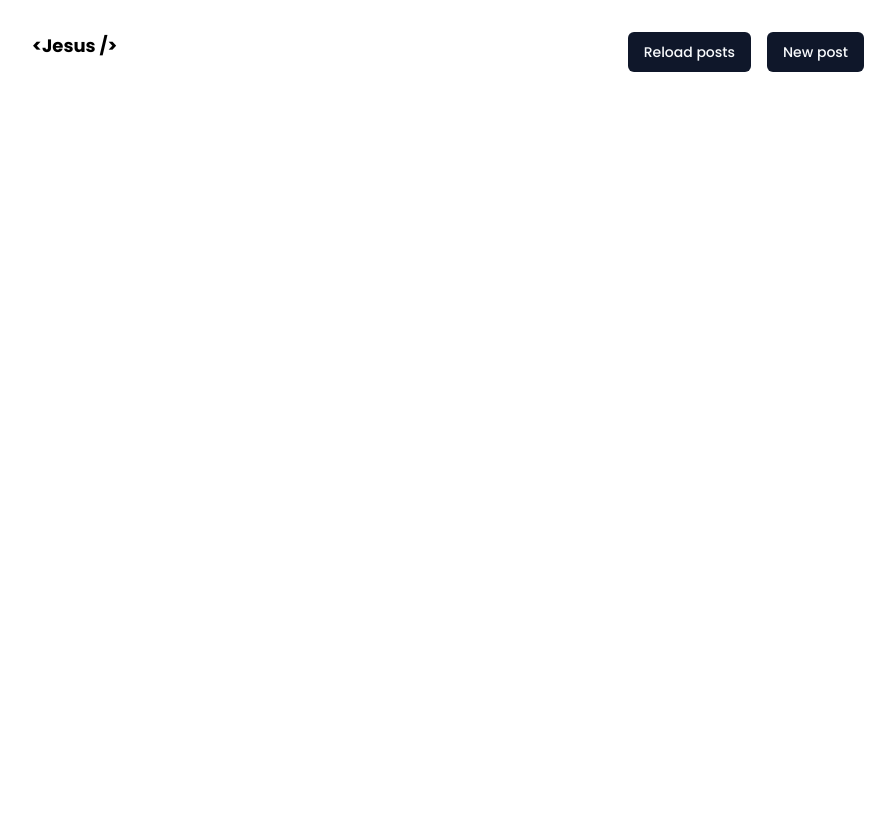
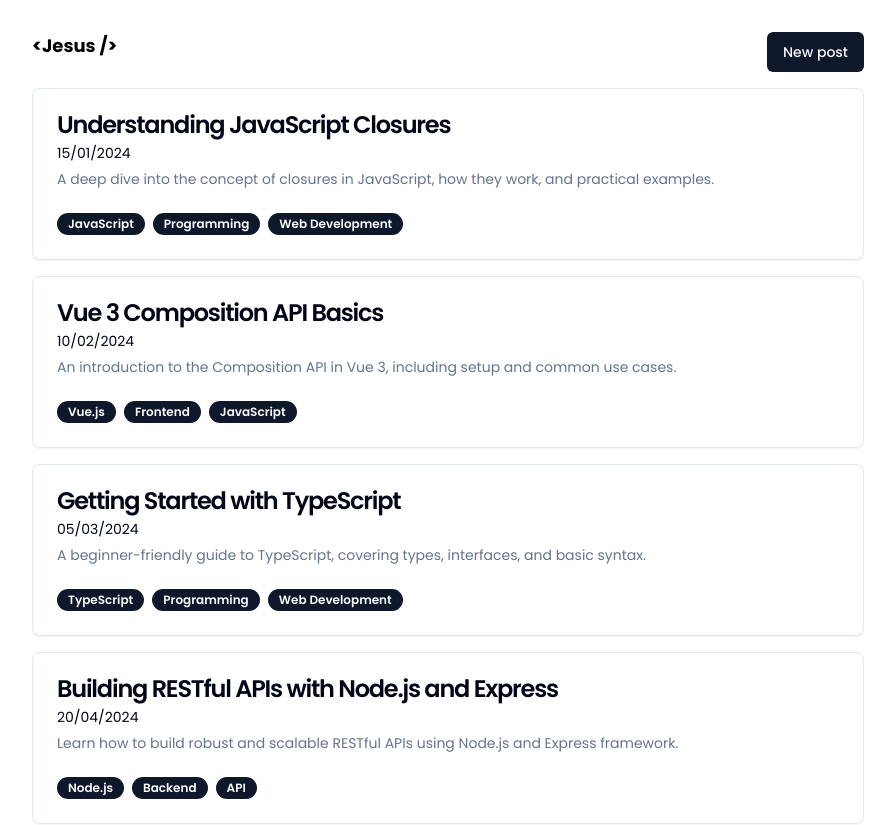
Before and after one commit to Whomy09/personal-portfolio, a Vue app: page /blog in a window 1280 px wide. Shown: the top 825 px of the page, without its empty margins (192-1087 px from the left). Before the commit the page ends 800 px from the top, so only its background shows below. Built offline with nearby package versions, Linux system fonts and the light colour scheme.

Commit message:
feat: post card

```diff
--- a/components.d.ts
+++ b/components.d.ts
@@ -8,6 +8,7 @@ export {}
 declare module 'vue' {
   export interface GlobalComponents {
     AboutMe: typeof import('./src/components/AboutMe.vue')['default']
+    Badge: typeof import('./src/components/ui/badge/Badge.vue')['default']
     Button: typeof import('./src/components/ui/button/Button.vue')['default']
     Card: typeof import('./src/components/ui/card/Card.vue')['default']
     CardContent: typeof import('./src/components/ui/card/CardContent.vue')['default']
@@ -32,6 +33,7 @@ declare module 'vue' {
     Footer: typeof import('./src/components/Footer.vue')['default']
     Navbar: typeof import('./src/components/Navbar.vue')['default']
     NavbarBlog: typeof import('./src/components/NavbarBlog.vue')['default']
+    PostCard: typeof import('./src/components/PostCard.vue')['default']
     ProjectCard: typeof import('./src/components/section-projects/ProjectCard.vue')['default']
     Projects: typeof import('./src/components/section-projects/Projects.vue')['default']
     RouterLink: typeof import('vue-router')['RouterLink']
--- a/package.json
+++ b/package.json
@@ -11,11 +11,12 @@
   "dependencies": {
     "class-variance-authority": "^0.7.0",
     "clsx": "^2.0.0",
+    "dayjs": "^1.11.12",
     "lucide-vue-next": "^0.294.0",
     "radix-vue": "^1.2.4",
     "tailwind-merge": "^2.1.0",
     "tailwindcss-animate": "^1.0.7",
-    "vue": "^3.3.8",
+    "vue": "^3.4.35",
     "vue-router": "^4.2.5"
   },
   "devDependencies": {
--- /dev/null
+++ b/src/components/PostCard.vue
@@ -0,0 +1,27 @@
+<script lang="ts" setup>
+import { Post } from "@/types/post";
+import { dateFormat } from "@/helpers";
+
+defineProps<{
+  post: Post;
+}>();
+</script>
+
+<template>
+  <div>
+    <Card
+      class="hover:cursor-pointer transform transition-transform duration-500 hover:scale-105"
+    >
+      <CardHeader>
+        <CardTitle>{{ post.title }}</CardTitle>
+        <span class="text-sm">{{ dateFormat(post.createdAt) }}</span>
+        <CardDescription>{{ post.description }}</CardDescription>
+      </CardHeader>
+      <CardFooter class="flex gap-2">
+        <Badge v-for="category in post.categories" :key="category">
+          {{ category }}
+        </Badge>
+      </CardFooter>
+    </Card>
+  </div>
+</template>
--- /dev/null
+++ b/src/components/ui/badge/Badge.vue
@@ -0,0 +1,16 @@
+<script setup lang="ts">
+import type { HTMLAttributes } from 'vue'
+import { type BadgeVariants, badgeVariants } from '.'
+import { cn } from '@/lib/utils'
+
+const props = defineProps<{
+  variant?: BadgeVariants['variant']
+  class?: HTMLAttributes['class']
+}>()
+</script>
+
+<template>
+  <div :class="cn(badgeVariants({ variant }), props.class)">
+    <slot />
+  </div>
+</template>
--- /dev/null
+++ b/src/components/ui/badge/index.ts
@@ -0,0 +1,25 @@
+import { type VariantProps, cva } from 'class-variance-authority'
+
+export { default as Badge } from './Badge.vue'
+
+export const badgeVariants = cva(
+  'inline-flex items-center rounded-full border border-slate-200 px-2.5 py-0.5 text-xs font-semibold transition-colors focus:outline-none focus:ring-2 focus:ring-slate-950 focus:ring-offset-2 dark:border-slate-800 dark:focus:ring-slate-300',
+  {
+    variants: {
+      variant: {
+        default:
+          'border-transparent bg-slate-900 text-slate-50 hover:bg-slate-900/80 dark:bg-slate-50 dark:text-slate-900 dark:hover:bg-slate-50/80',
+        secondary:
+          'border-transparent bg-slate-100 text-slate-900 hover:bg-slate-100/80 dark:bg-slate-800 dark:text-slate-50 dark:hover:bg-slate-800/80',
+        destructive:
+          'border-transparent bg-red-500 text-slate-50 hover:bg-red-500/80 dark:bg-red-900 dark:text-slate-50 dark:hover:bg-red-900/80',
+        outline: 'text-slate-950 dark:text-slate-50',
+      },
+    },
+    defaultVariants: {
+      variant: 'default',
+    },
+  },
+)
+
+export type BadgeVariants = VariantProps<typeof badgeVariants>
--- /dev/null
+++ b/src/helpers/index.ts
@@ -0,0 +1,6 @@
+import dayjs from "dayjs";
+
+export function dateFormat(date: string) {
+  if (!date) return "";
+  return dayjs(date).format("DD/MM/YYYY");
+}
--- a/src/pages/BlogPage.vue
+++ b/src/pages/BlogPage.vue
@@ -1,3 +1,50 @@
+<script setup lang="ts">
+import { Post } from "@/types/post";
+
+const posts: Post[] = [
+  {
+    id: "1",
+    title: "Understanding JavaScript Closures",
+    createdAt: new Date("2024-01-15T10:30:00Z").toISOString(),
+    description:
+      "A deep dive into the concept of closures in JavaScript, how they work, and practical examples.",
+    categories: ["JavaScript", "Programming", "Web Development"],
+  },
+  {
+    id: "2",
+    title: "Vue 3 Composition API Basics",
+    createdAt: new Date("2024-02-10T14:45:00Z").toISOString(),
+    description:
+      "An introduction to the Composition API in Vue 3, including setup and common use cases.",
+    categories: ["Vue.js", "Frontend", "JavaScript"],
+  },
+  {
+    id: "3",
+    title: "Getting Started with TypeScript",
+    createdAt: new Date("2024-03-05T09:00:00Z").toISOString(),
+    description:
+      "A beginner-friendly guide to TypeScript, covering types, interfaces, and basic syntax.",
+    categories: ["TypeScript", "Programming", "Web Development"],
+  },
+  {
+    id: "4",
+    title: "Building RESTful APIs with Node.js and Express",
+    createdAt: new Date("2024-04-20T11:15:00Z").toISOString(),
+    description:
+      "Learn how to build robust and scalable RESTful APIs using Node.js and Express framework.",
+    categories: ["Node.js", "Backend", "API"],
+  },
+  {
+    id: "5",
+    title: "Introduction to Firebase Authentication",
+    createdAt: new Date("2024-05-25T16:00:00Z").toISOString(),
+    description:
+      "An overview of Firebase Authentication, including setup and implementation in web applications.",
+    categories: ["Firebase", "Authentication", "Web Development"],
+  },
+];
+</script>
+
 <template>
   <div>
     <nav class="flex justify-between">
@@ -5,9 +52,11 @@
         &lt;Jesus /&gt;
       </router-link>
       <div class="flex gap-4">
-        <Button>Reload posts</Button>
         <Button>New post</Button>
       </div>
     </nav>
+    <div class="flex flex-col gap-4 my-4">
+      <PostCard v-for="post in posts" :key="post.id" :post />
+    </div>
   </div>
 </template>
--- /dev/null
+++ b/src/types/post.ts
@@ -0,0 +1,7 @@
+export interface Post {
+  id?: string,
+  title: string,
+  createdAt: string,
+  description: string,
+  categories: string[],
+}
```
Also changed, not shown: 1 other file (tests, documents, lock files or other folders).
